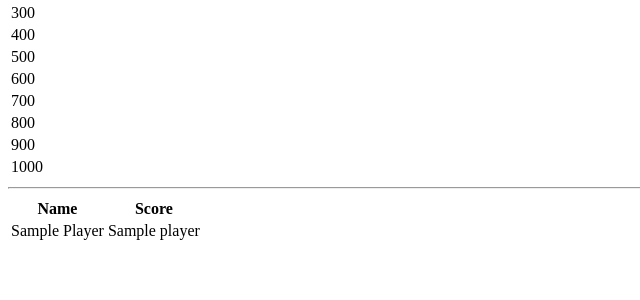
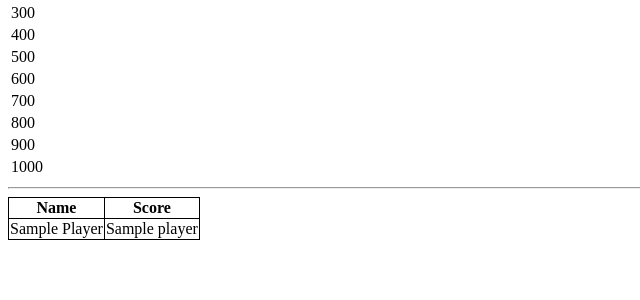
Before and after one commit to TheBoss313/viktorina-test, a Flask app: template templates/index_gkrs.html in a window 1280 px wide. Shown: the part 145-445 px from the top of the page, without its empty margins (0-640 px from the left). Run offline with Flask 2, Linux system fonts and the light colour scheme; the template is opened without the code that fills it: most values are stand-ins (such as "Sample title", 1, 10 or a date in 2020).

Commit message:
Update index_gkrs.html

```diff
--- a/templates/index_gkrs.html
+++ b/templates/index_gkrs.html
@@ -8,6 +8,12 @@
             color: black;
             text-decoration: none;
         }
+        .table {
+        border-collapse: collapse;
+    }
+        .table1, .td, .th {
+        border: 1px solid black;
+    }
     </style>
 </head>
 <body>
@@ -31,15 +37,15 @@
     {% endfor %}
 </table>
 <hr>
-<table>
+<table class="table table1">
 <tr>
-    <th>Name</th>
-    <th>Score</th>
+    <th class="th">Name</th>
+    <th class="th">Score</th>
 </tr>
 {% for k, v in players.items() %}
     <tr>
-    <td>{{ k|title }}</td>
-    <td>{{ v }}</td>
+    <td class="td">{{ k|title }}</td>
+    <td class="td">{{ v }}</td>
     </tr>
 {% endfor %}
 </table>
```
